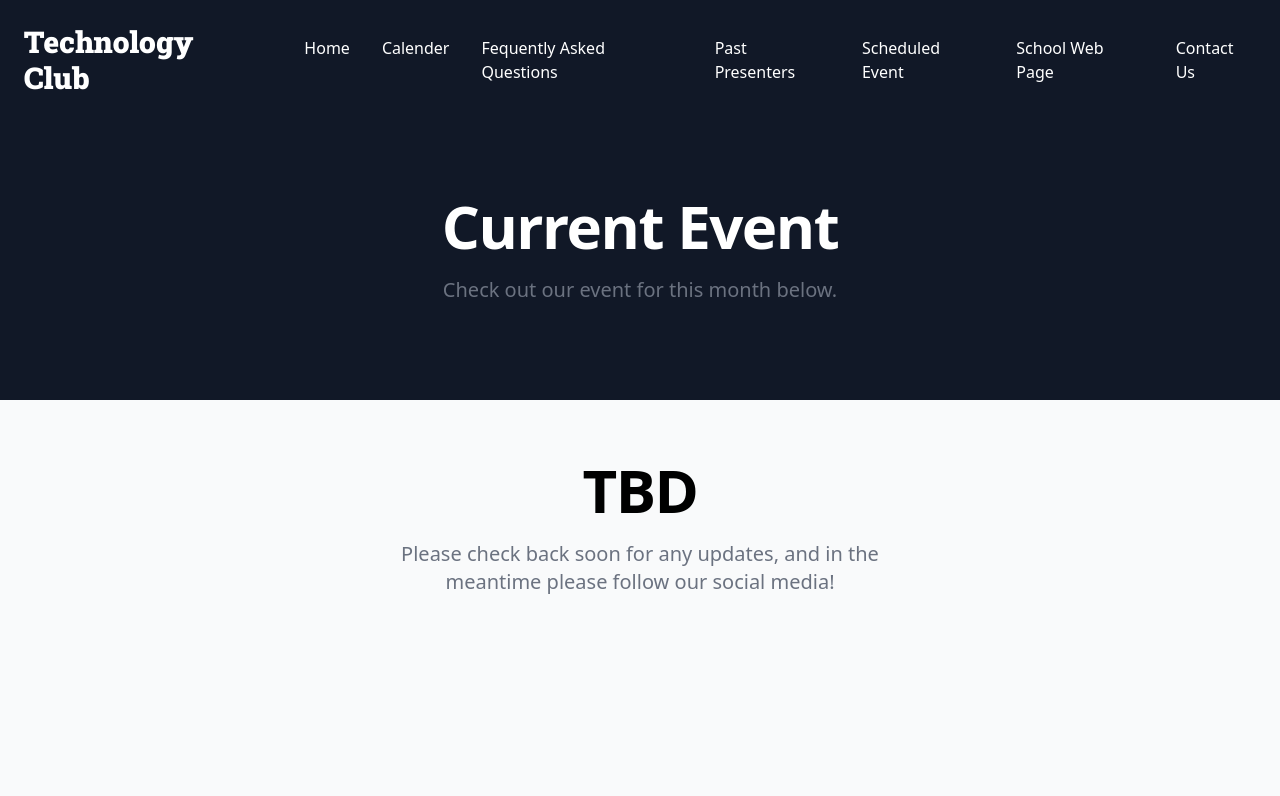
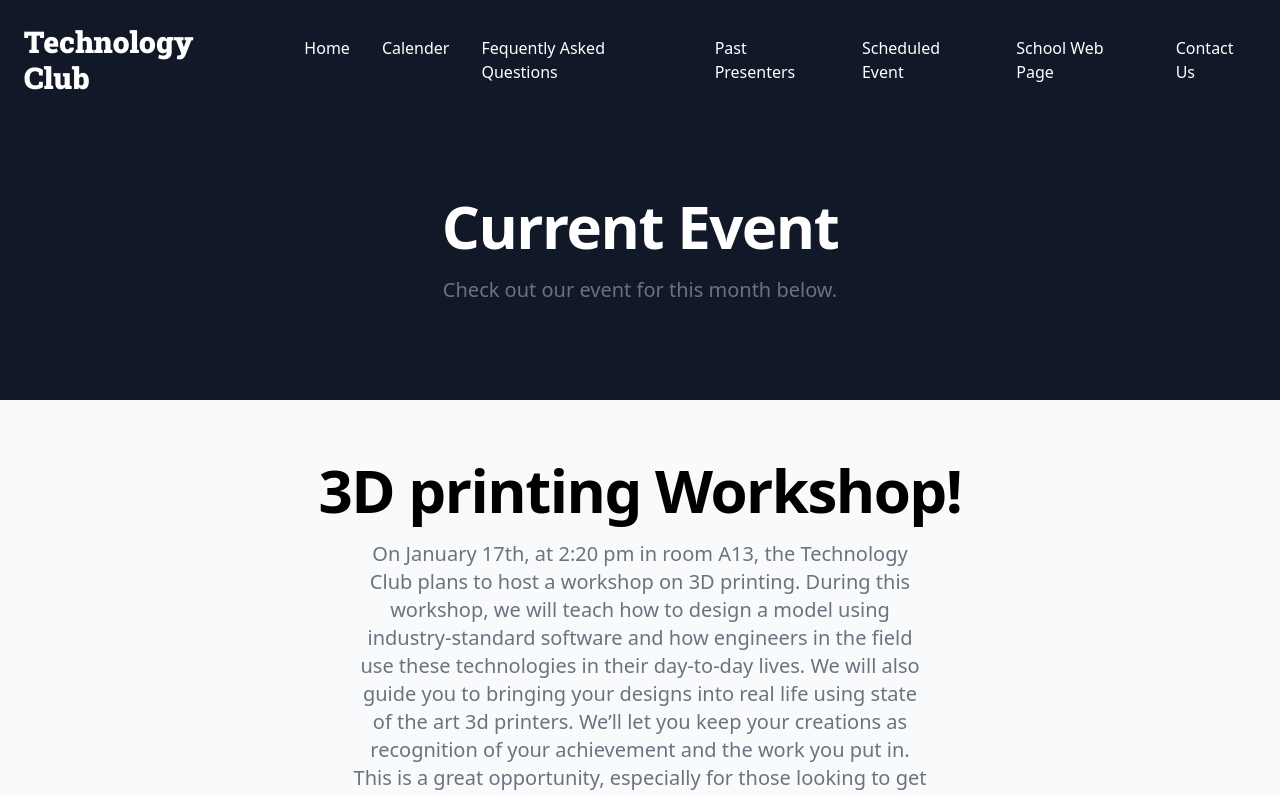
Before and after one commit to Seanrk06/CRSTechnologyClub, a React (Create React App) app: page /CurrentEvent in a window 1280 px wide. Shown: the top 796 px of the page. Built offline with nearby package versions, Linux system fonts and the light colour scheme.

Commit message:
Update CurrentEventList.jsx

```diff
--- a/src/components/CurrentEventList.jsx
+++ b/src/components/CurrentEventList.jsx
@@ -5,10 +5,10 @@ function CurrentEventList() {
     <div className="bg-gray-50 pt-9 lg:h-96">
       <div className="text-center lg:mb-24 md:mb-0">
         <p className="mt-1 pt-5 text-2xl font-bold tracking-tight text-black sm:text-5xl lg:text-6xl">
-          TBD
+          3D printing Workshop!
         </p>
         <p className="mx-auto mt-5 max-w-xl text-xl text-gray-500">
-        Please check back soon for any updates, and in the meantime please follow our social media!
+        On January 17th, at 2:20 pm in room A13, the Technology Club plans to host a workshop on 3D printing. During this workshop, we will teach how to design a model using industry-standard software and how engineers in the field use these technologies in their day-to-day lives. We will also guide you to bringing your designs into real life using state of the art 3d printers. We’ll let you keep your creations as recognition of your achievement and the work you put in. This is a great opportunity, especially for those looking to get ahead of an up incoming technology. Please consider joining us at this unique event, we’re sure that you'll find it worth it.
         </p>
       </div>
     </div>
```
